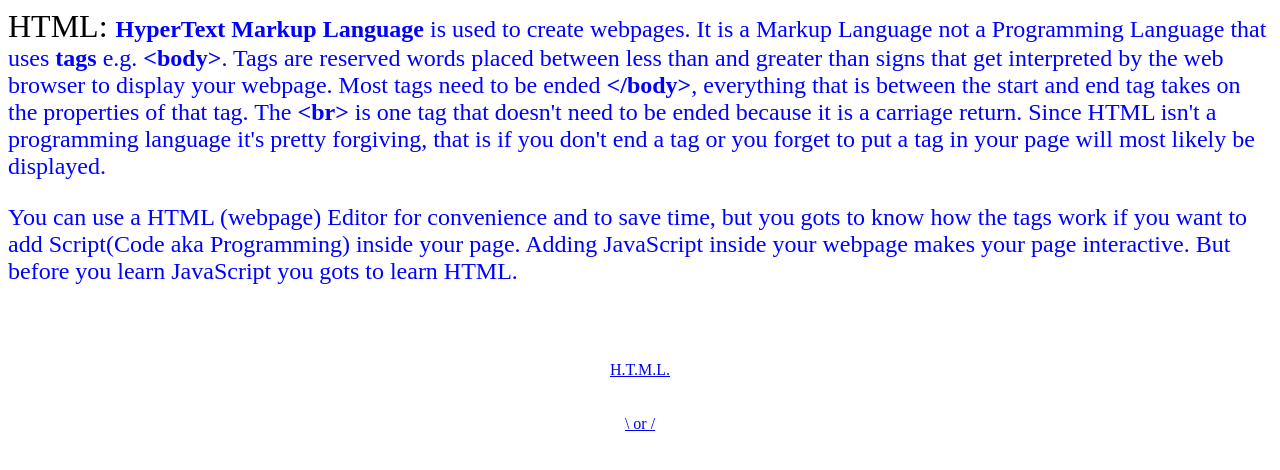
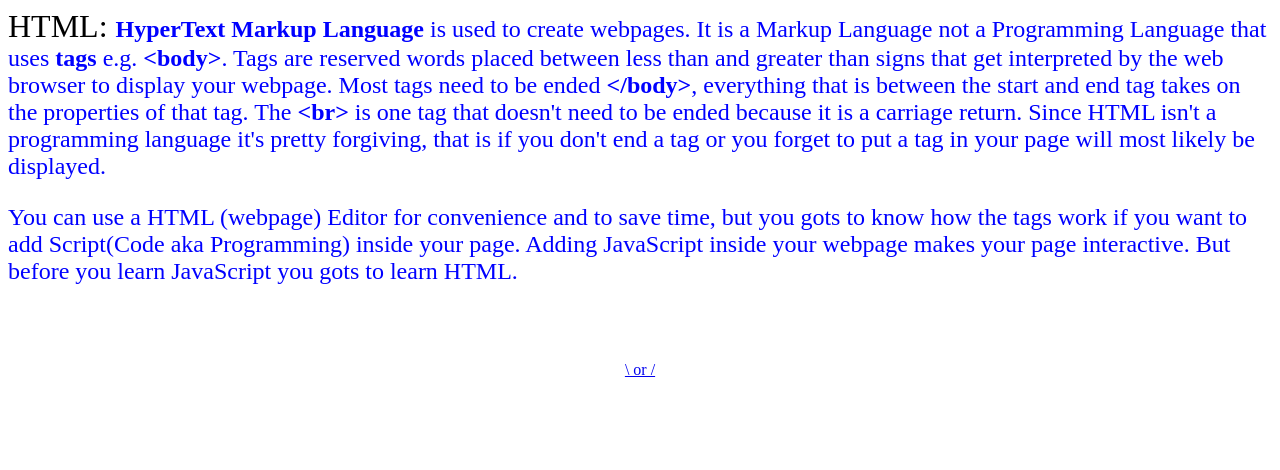
Before and after one commit to kidflash7/kidflash7.github.io, a plain HTML site: page HTML/hyper.htm in a window 1280 px wide. Drawn offline with Linux system fonts and the light colour scheme.

Commit message:
Add files via upload

```diff
--- a/HTML/hyper.htm
+++ b/HTML/hyper.htm
@@ -35,16 +35,6 @@
  <br>
 <center>
 <font color=black size=3>
-<a href="../alg2/a1.htm" target=main>
-    H.T.M.L.
-</a>
-</font>
-</center>
-
-<br>
- <br>
-<center>
-<font color=black size=3>
 <a href="slash.htm" target=_blank>
    \ or /
 </a>
```
